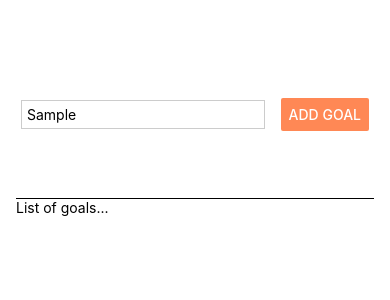
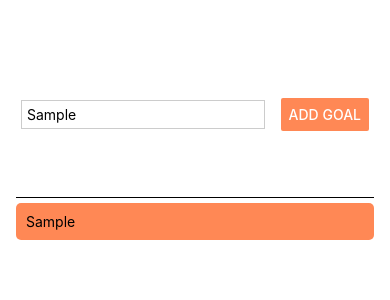
Before and after one commit to KennedyMungai/HelloReactNative, a React Native app: screen / in a window 390 px wide. Both pictures are taken after typing "Sample" into the empty fields and a click on the button "ADD GOAL". Shown: the top 300 px of the page. Built offline with nearby package versions, Linux system fonts and the light colour scheme.

Commit message:
Styled the individual list of goals

```diff
--- a/App.js
+++ b/App.js
@@ -32,7 +32,13 @@ export default function App() {
 				/>
 			</View>
 			<View style={styles.listContainer}>
-				<Text>List of goals...</Text>
+				{/* <Text> */}
+				{courseGoals.map((goal) => (
+					<Text key={goal} style={styles.goalsList}>
+						{goal}
+					</Text>
+				))}
+				{/* </Text> */}
 			</View>
 			<StatusBar style='auto' />
 		</View>
@@ -61,6 +67,14 @@ const styles = StyleSheet.create({
 		padding: 5
 	},
 	listContainer: {
-		flex: 5
+		flex: 5,
+		flexDirection: 'column',
+		gap: 5,
+		marginTop: 5
+	},
+	goalsList: {
+		padding: 10,
+		backgroundColor: '#ff8855',
+		borderRadius: 5
 	}
 })
```
